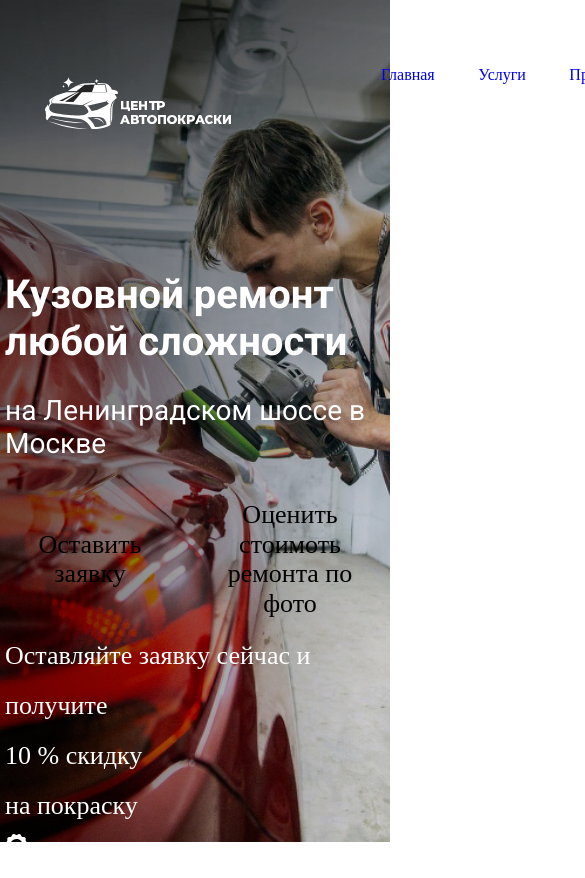
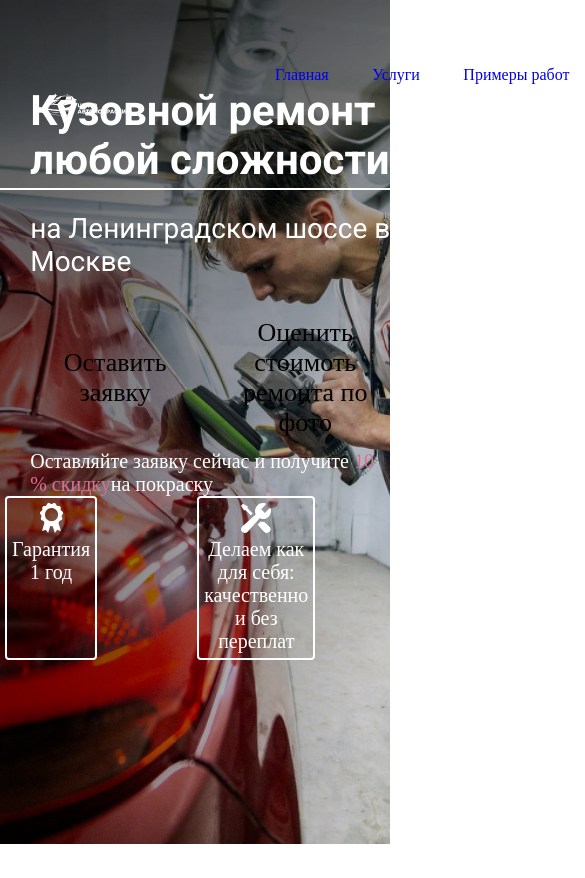
Before and after one commit to Olegbotandniger/carservis, a plain HTML site: page index.html in a window 390 px wide. Shown: the top 878 px of the page, 585 px wide, since content can reach past the window. After the commit the page ends 844 px from the top, so only its background shows below. Drawn offline with Linux system fonts and the light colour scheme; files whose address does not match are found by name.

Commit message:
Add files via upload

```diff
--- a/index.html
+++ b/index.html
@@ -55,14 +55,16 @@
                             <button class="btn">Оставить заявку</button>
                             <button class="btn">Оценить стоимоть ремонта по фото</button>
                         </div>
-                        <div class="footer__information">Оставляйте заявку сейчас и получите <div class="sell"> 10 %
-                                скидку
-                            </div> на покраску</div>
+                        <div class="footer__information">Оставляйте заявку сейчас и получите <span>10 % скидку</span>на
+                            покраску</div>
+
+
+                    </div>
                 </div>
                 <footer class="footer">
-                        <ul class="functions">
-                            <li class="functions__item">
-                                <img src="img/items/medal.svg" alt="" class="hero-img">
+                    <ul class="functions container">
+                        <li class="functions__item hero-advatege adate">
+                            <img src="img/items/medal.svg" alt="" class="hero-img ">
                             <div class="contant">
                                 Гарантия 1 год
                             </div>
--- a/style.css
+++ b/style.css
@@ -58,7 +58,6 @@ img {
     padding: 16px 0px 6px;
     border-bottom: 2px solid white;
     position: absolute;
-    height: 100%;
 }
 
 .container {
@@ -118,14 +117,21 @@ img {
     padding-top: 272px;
     color: white;
     font-size: 26px;
-    line-height: 50px;
+
+    display: flex;
+    flex-direction: column;
 }
 
 .hero__container {
     align-items: center;
+    display: flex;
+    flex-direction: column;
 }
 
-.information {}
+.information {
+    flex: 1;
+
+}
 
 .title {
     font-size: 40px;
@@ -157,16 +163,120 @@ img {
     border-width: 2px;
 }
 
-.footer__information {}
+.footer__information span {
+    color: palevioletred;
+}
 
-.sell {}
+.footer__information {
+    font-size: 20px;
+}
+
+.hero-advatege {}
+
+.transparant {
+    color: white;
+    justify-content: space-between;
+
+}
 
 .footer {}
 
-.functions {}
+.functions {
 
-.functions__item {}
+    display: flex;
+    justify-content: space-between;
 
-.hero-img {}
+}
 
-.contant {}
+.functions__item {
+    padding: 5px 5px;
+    border-radius: 4px;
+    text-align: center;
+    border: 2px solid white;
+    margin-right: 100px;
+    font-size: 20px;
+    width: 500px;
+}
+
+.hero-img {
+    margin-bottom: 0;
+}
+
+.contant {
+    margin-top: 0;
+}
+
+@media (max-width:960px) {
+    .container {
+        max-width: 898px;
+    }
+
+    .logo {
+        max-width: 186px;
+        min-width: 81px;
+    }
+
+    .location {
+        display: none;
+    }
+
+    .hero {
+        padding-top: 22%;
+    }
+
+    .information {
+        padding-left: 8%;
+    }
+
+    .title {
+        font-size: 42px;
+    }
+}
+
+@media (max-widgh:769px; ) {
+    .container {
+        max-width: 722px;
+    }
+
+    .logo {
+        max-width: 142px;
+    }
+
+    .header .navigation__list,
+    .header__contact {
+        display: none;
+    }
+
+    .hero {
+        padding-top: 170px;
+    }
+
+    .hero__btn {
+        flex-wrap: wrap;
+        row-gap: 14px;
+    }
+
+    .hero-advatege {
+        flex: 0 1 221px;
+        padding: 13px;
+    }
+
+}
+
+@media (max-widgh:480px; ) {
+    .container {
+        max-width: 90.8%;
+    }
+
+    .hero-advatege {
+        flex: 0 1 auto;
+        display: flex;
+        padding: 17px;
+        align-items: center;
+    }
+
+    .hero-img {
+        margin-right: 28px;
+        flex-shrink: 0;
+    }
+}
```
Lines whose indentation alone changed are shown as unchanged.
